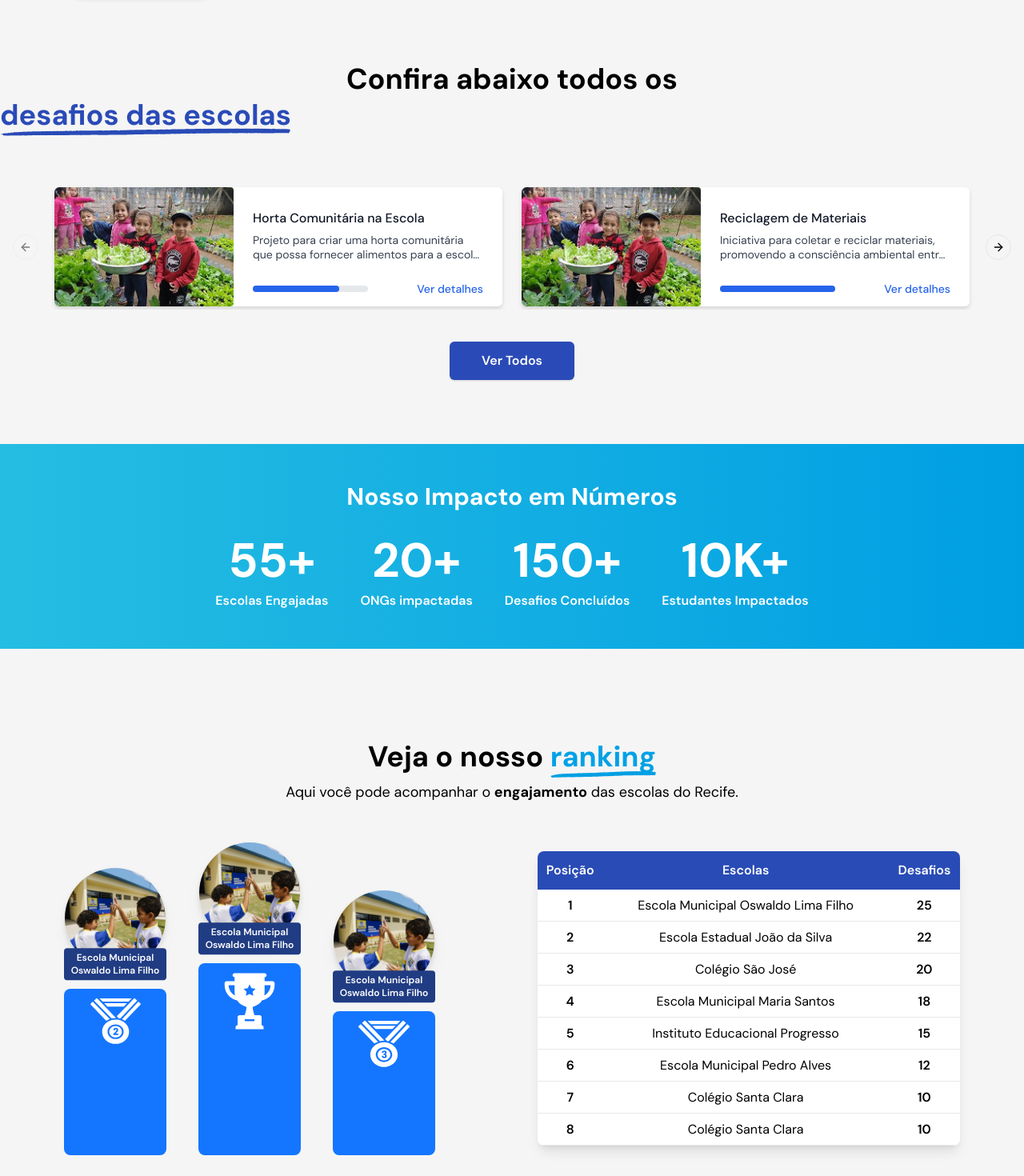
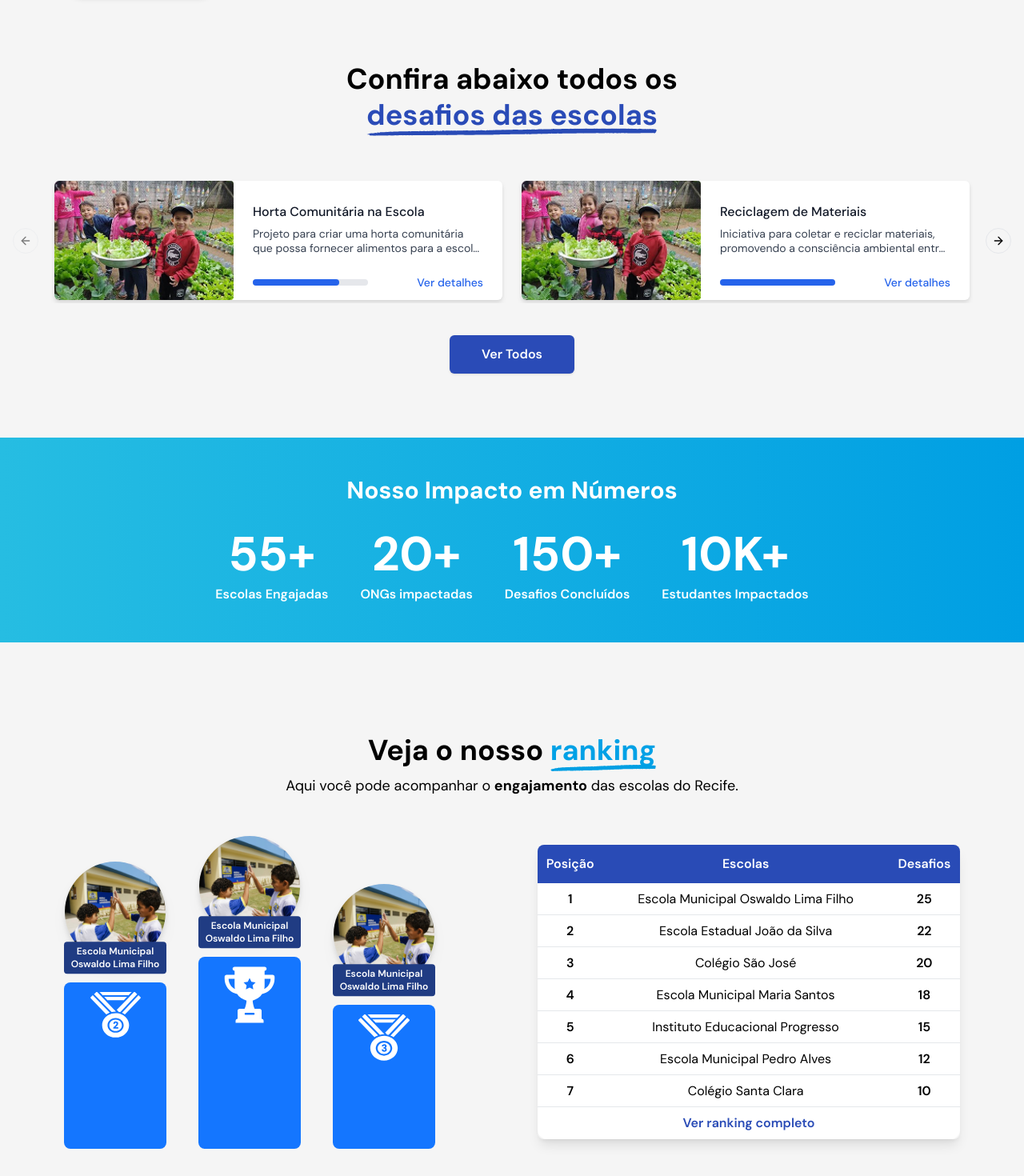
Before and after one commit to luizacavalcantee/Projeto-DS, a Next.js app in the folder client/: page /home in a window 1280 px wide. Shown: the part 1300-2770 px from the top of the page at 80% size. Built offline with nearby package versions, Linux system fonts and the light colour scheme; no server answers.

Commit message:
feat(home): enhance Challenges section layout and update RankingTable action type

```diff
--- a/client/src/app/(main)/home/page.tsx
+++ b/client/src/app/(main)/home/page.tsx
@@ -33,10 +33,11 @@
       {/* Challenges Section */}
       <section className="py-20">
         <div className="mx-auto">
+          <div className="flex flex-col items-center justify-center mb-14">
             <h2 className="text-4xl font-bold leading-tight text-center">
               Confira abaixo todos os{' '}
             </h2>
-          <span className="text-4xl font-bold leading-tight mb-16 relative inline-block">
+            <span className="text-4xl font-bold leading-tight relative inline-block">
               <span className="relative z-10 text-secondary">
                 desafios das escolas
               </span>
@@ -44,6 +45,7 @@
                 <Image src={UnderlinedDark} alt="Sublinhado" />
               </span>
             </span>
+          </div>
 
           <ChallengesCarousel />
 
@@ -77,7 +79,7 @@
           </div>
           <div className="flex gap-32 items-center justify-center mx-16 mb-20">
             <Ranking />
-            <RankingTable data={mockRankingData} actionType="loadMore" />
+            <RankingTable data={mockRankingData} actionType="viewFullRanking" />
           </div>
         </div>
       </section>
```
Lines whose indentation alone changed are shown as unchanged.
